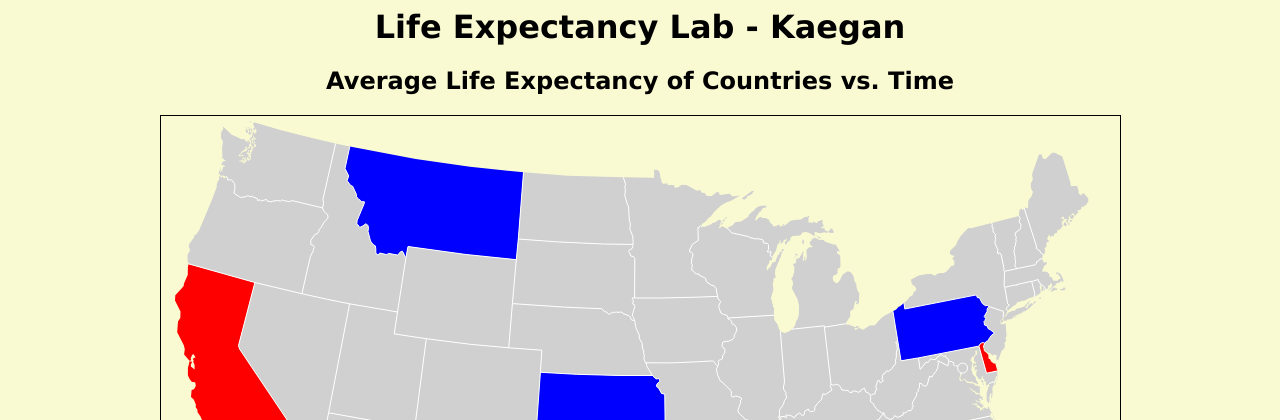
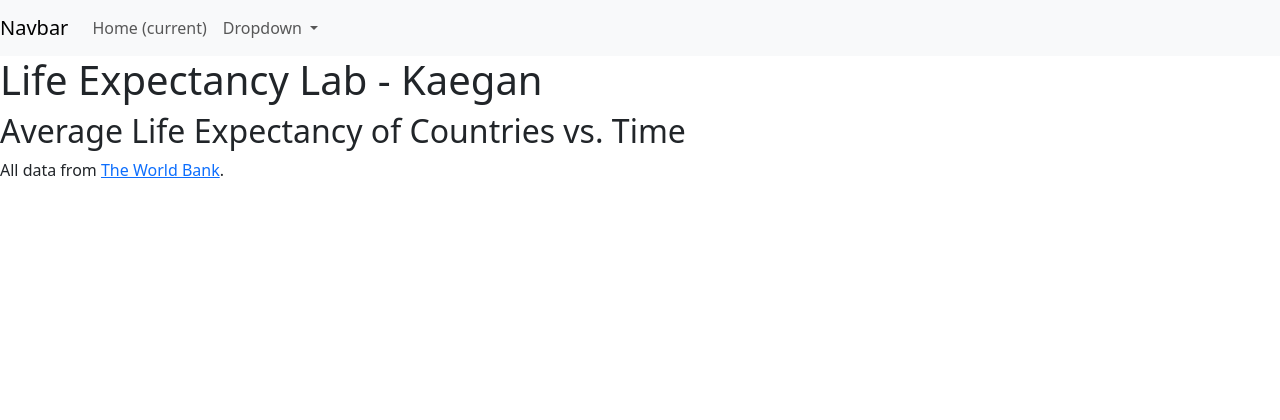
Before and after one commit to kaegnwijaya/Data_Journalism_KW, a Flask app: page / in a window 1280 px wide. Shown: the top 420 px of the page. Run offline with Flask 3, Linux system fonts and the light colour scheme; some libraries are stand-ins or nearby versions.

Commit message:
boostrap

```diff
--- a/server.py
+++ b/server.py
@@ -11,11 +11,13 @@
 def about():
     f = open("data/data.json", "r")
 
+    return render_template('about.html')
 
+@app.route('/micro')
+def micro():
+    f = open("data/data.json", "r")
 
-
-
-    return render_template('macro.html')
+    return render_template('micro.html')
 
 
 
--- a/templates/about.html
+++ b/templates/about.html
@@ -1,8 +1,31 @@
 
 <html>
   <head>
+      <nav class="navbar navbar-expand-lg navbar-light bg-light">
+      <a class="navbar-brand" href="#">Navbar</a>
+      <button class="navbar-toggler" type="button" data-toggle="collapse" data-target="#navbarSupportedContent" aria-controls="navbarSupportedContent" aria-expanded="false" aria-label="Toggle navigation">
+        <span class="navbar-toggler-icon"></span>
+      </button>
+
+      <div class="collapse navbar-collapse" id="navbarSupportedContent">
+        <ul class="navbar-nav mr-auto">
+          <li class="nav-item active">
+            <a class="nav-link" href="#">Home <span class="sr-only">(current)</span></a>
+          </li>
+          <li class="nav-item dropdown">
+            <a class="nav-link dropdown-toggle" href="#" id="navbarDropdown" role="button" data-toggle="dropdown" aria-haspopup="true" aria-expanded="false">
+              Dropdown
+            </a>
+            <div class="dropdown-menu" aria-labelledby="navbarDropdown">
+              <a class="dropdown-item" href="micro">New York</a>
+              <a class="dropdown-item" href="micro">Florida</a>
+            </div>
+          </li>
+        </ul>
+      </div>
+    </nav>
     <title>Data Journalism</title>
-  <link rel="stylesheet" href="styles.css">
+    <link href="https://cdn.jsdelivr.net/npm/bootstrap@5.3.6/dist/css/bootstrap.min.css" rel="stylesheet" integrity="sha384-4Q6Gf2aSP4eDXB8Miphtr37CMZZQ5oXLH2yaXMJ2w8e2ZtHTl7GptT4jmndRuHDT" crossorigin="anonymous">
     </head>
   <body>
 
@@ -15,5 +38,11 @@
     <footer>
       All data from <a href="https://data.worldbank.org/indicator/SP.DYN.LE00.IN?locations=MX-US-CA"> The World Bank</a>.
     </footer>
+    <script src="https://code.jquery.com/jquery-3.5.1.slim.min.js"></script>
+    <script src="https://cdn.jsdelivr.net/npm/popper.js@1.16.1/dist/umd/popper.min.js"></script>
+    <script src="https://stackpath.bootstrapcdn.com/bootstrap/4.5.2/js/bootstrap.min.js"></script>
+
   </body>
+
+
 </html>
--- a/templates/macro.html
+++ b/templates/macro.html
@@ -1,8 +1,9 @@
+
 
 <html>
   <head>
     <title>Data Journalism</title>
-  <link rel="stylesheet" href="styles.css">
+    <link href="https://cdn.jsdelivr.net/npm/bootstrap@5.3.6/dist/css/bootstrap.min.css" rel="stylesheet" integrity="sha384-4Q6Gf2aSP4eDXB8Miphtr37CMZZQ5oXLH2yaXMJ2w8e2ZtHTl7GptT4jmndRuHDT" crossorigin="anonymous">
   </head>
   <body>
 
@@ -18,4 +19,5 @@
       All data from <a href="https://data.worldbank.org/indicator/SP.DYN.LE00.IN?locations=MX-US-CA"> The World Bank</a>.
     </footer>
   </body>
+  <script src="https://cdn.jsdelivr.net/npm/bootstrap@5.3.6/dist/js/bootstrap.bundle.min.js" integrity="sha384-j1CDi7MgGQ12Z7Qab0qlWQ/Qqz24Gc6BM0thvEMVjHnfYGF0rmFCozFSxQBxwHKO" crossorigin="anonymous"></script>
 </html>
--- a/templates/micro.html
+++ b/templates/micro.html
@@ -2,7 +2,7 @@
 <html>
   <head>
     <title>Data Journalism</title>
-  <link rel="stylesheet" href="styles.css">
+    <link href="https://cdn.jsdelivr.net/npm/bootstrap@5.3.6/dist/css/bootstrap.min.css" rel="stylesheet" integrity="sha384-4Q6Gf2aSP4eDXB8Miphtr37CMZZQ5oXLH2yaXMJ2w8e2ZtHTl7GptT4jmndRuHDT" crossorigin="anonymous">
     </head>
   <body>
 
@@ -16,4 +16,6 @@
       All data from <a href="https://data.worldbank.org/indicator/SP.DYN.LE00.IN?locations=MX-US-CA"> The World Bank</a>.
     </footer>
   </body>
+  <script src="https://cdn.jsdelivr.net/npm/bootstrap@5.3.6/dist/js/bootstrap.bundle.min.js" integrity="sha384-j1CDi7MgGQ12Z7Qab0qlWQ/Qqz24Gc6BM0thvEMVjHnfYGF0rmFCozFSxQBxwHKO" crossorigin="anonymous"></script>
+
 </html>
```
Lines whose indentation alone changed are shown as unchanged.
